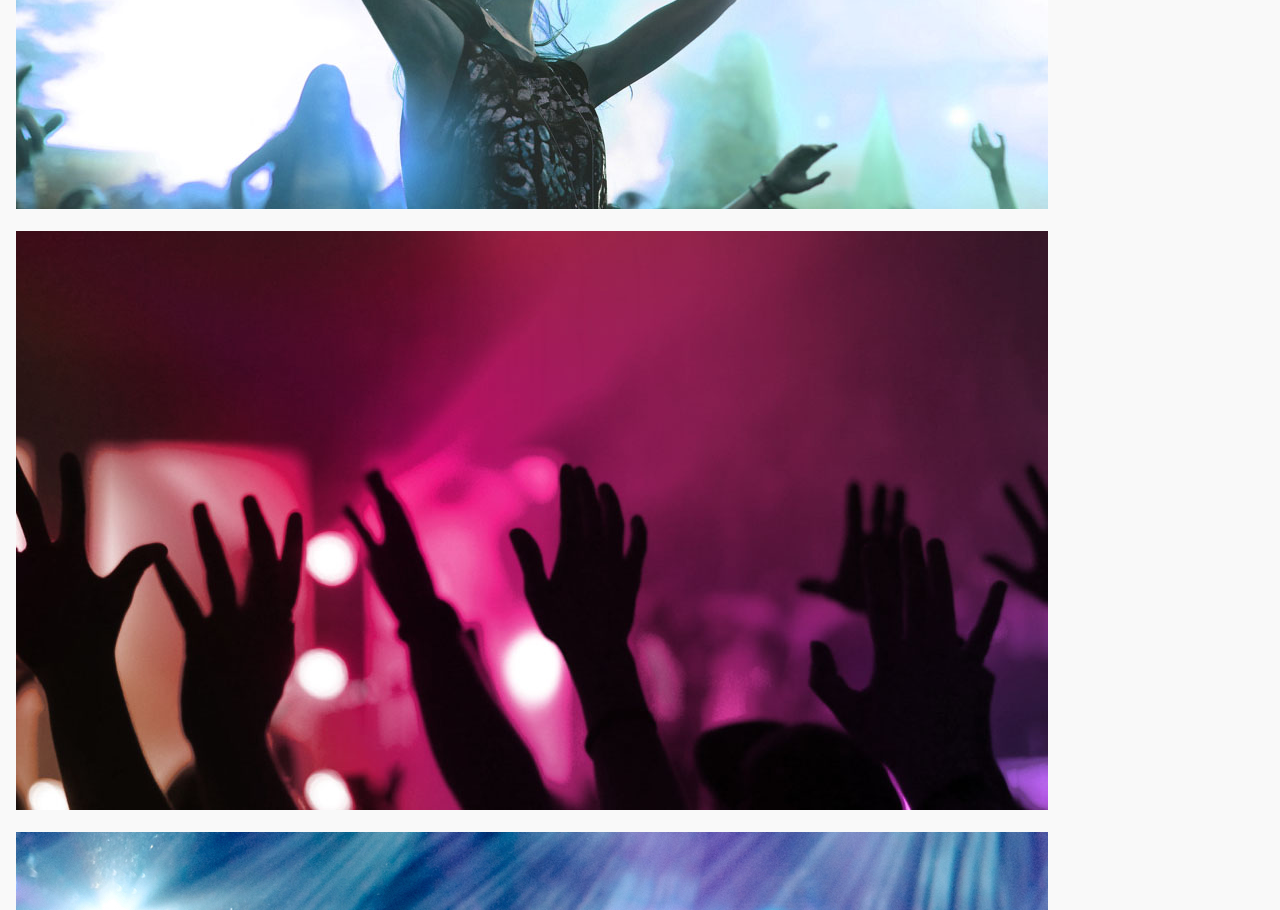
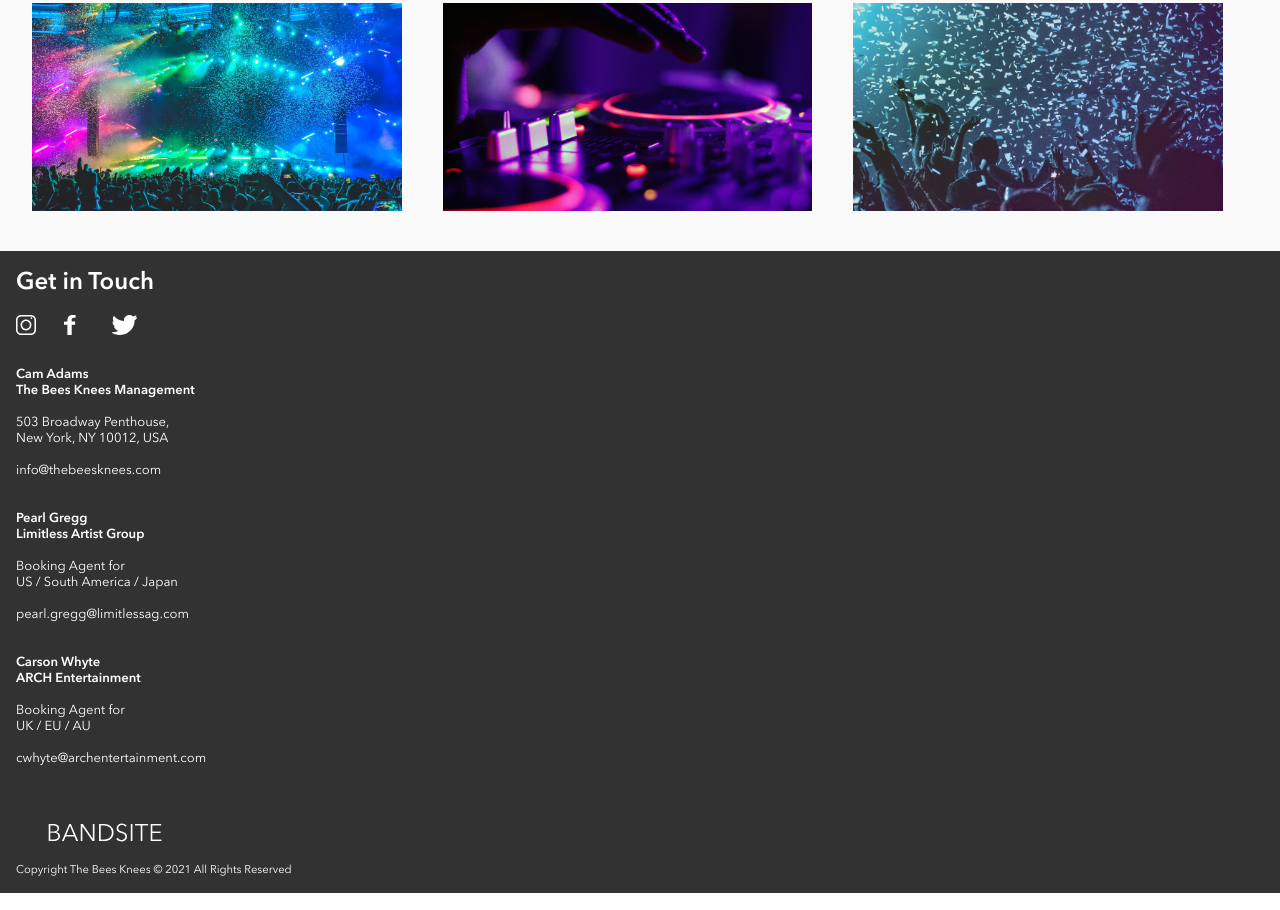
Before and after one commit to AndyLpk/bandsite, a plain HTML site: page index.html in a window 1280 px wide. Shown: the part 1890-2800 px from the top of the page. Drawn offline with Linux system fonts and the light colour scheme.

Commit message:
fix footer, done styling tablet header,body

```diff
--- a/index.html
+++ b/index.html
@@ -10,7 +10,7 @@
 <body>
     <header class="site-header">
         <div class="site-header__wrapper">
-            <a class="logo" href="#">bandsite</a>
+            <a class="logo" href="/index.html"><img class="logo__img" src="./assets/logos/Logo-bandsite.svg" alt="bandsite logo"></a>
             <nav class="primary-nav">
                 <ul class="primary-nav__list">
                     <li class="primary-nav__item primary-nav__item--current">
@@ -34,28 +34,33 @@
         <div class="intro__title">About the Musicians</div>
         <img class="intro__img" src="/assets/images/band.jpg" alt="band img">
         <div class="intro__sub">
-            <p class="intro__sub--description">"We push each other to be the best. Its's not uncommon for one of us to say 'this needs to be better, back to the drawing board'"</p>
-            <p class="intro__sub--description">- Bryan Teddy, lead vocalist of The Bees Knees</p>
+            <p class="intro__sub intro__sub--description">“We push each other to be the best. It’s not uncommon for one of us to say ‘this needs to be better, back to the drawing board’”</p>
+            <p class="intro__sub">- Bryan Teddy, lead vocalist of The Bees Knees</p>
         </div>
     </section>
 
     <section class="main">
         <h3 class="main__title">The Bees Knees</h3>
+        <div class="main__description--box">
             <p class="main__description">The Bees Knees is a pop rock band originating from San Francisco, California. The band consists of lead vocalist Bryan Teddy, guitarist Mack Tolkens, guitarist Andrew Green, bassist Kent Zulkee and drummer Freddie Fischer. The band achieved its first commercial success as an unsigned act, drawing attention from manager Cam Adams. Having worked with other popular acts (The Elephant In The Room, One Trick Pony, The Cat’s Meow), Adams was confident the band could succeed even further, pushing them to sign with Magenta Records.</p>
             <p class="main__description">From there, the band has soared, gaining international recognition and ranking in the top 10 on the Poster Charts. New fans immediately fell in love with the band’s original and organic attitude, solidifying their place as one of the hottest and fastest up and coming acts of this century. Fans affectionately refer to themselves as “The Hive” and are drawn to their candid and authentic performances on stage. Looking forward to touring in the future, The Bees Knees are currently recording their second studio album, looking to be released in late 2021.</p>
+        </div>
+
     </section>
 
     <section class="img">
         <h2 class="img__title">Photo Gallery</h2>
+         <div class="img__grid">
             <img class="img__list" src="/assets/images/Photo-gallery-1.jpg" alt="Photo-gallery-1">
             <img class="img__list" src="/assets/images/Photo-gallery-2.jpg" alt="Photo-gallery-2">
-        <img class="img__list" src="/assets/images/Photo-gallery-3.jpg" alt="Photo-gallery-3">
+            <img class="img__list " src="/assets/images/Photo-gallery-3.jpg" alt="Photo-gallery-3">
             <img class="img__list" src="/assets/images/Photo-gallery-4.jpg" alt="Photo-gallery-4">
             <img class="img__list" src="/assets/images/Photo-gallery-5.jpg" alt="Photo-gallery-5">
             <img class="img__list" src="/assets/images/Photo-gallery-6.jpg" alt="Photo-gallery-6">
             <img class="img__list" src="/assets/images/Photo-gallery-7.jpg" alt="Photo-gallery-7">
             <img class="img__list" src="/assets/images/Photo-gallery-8.jpg" alt="Photo-gallery-8">
             <img class="img__list" src="/assets/images/Photo-gallery-9.jpg" alt="Photo-gallery-9">
+         </div>
 
     </section>
 
@@ -63,41 +68,46 @@
         <div class="footer__intro">
             <div class="footer__intro--title">Get in Touch</div>
             <div class="footer__icons">
-                <img class="footer__icons--list" src="/assets/icons/Icon-instagram.svg" alt="Icon-instagram">
-                <img class="footer__icons--list" src="/assets/icons/Icon-facebook.svg" alt="Icon-facebook">
-                <img class="footer__icons--list" src="/assets/icons/Icon-twitter.svg" alt="Icon-twitter">
+                <a class="footer__icons" href="https://www.instagram.com/"><img class="footer__icons--list" src="/assets/icons/Icon-instagram.svg" alt="Icon-instagram"></a>
+                <a class="footer__icons" href="https://www.facebook.com/"><img class="footer__icons--list" src="/assets/icons/Icon-facebook.svg" alt="Icon-facebook"></a>
+                <a class="footer__icons" href="https://twitter.com/"><img class="footer__icons--list" src="/assets/icons/Icon-twitter.svg" alt="Icon-twitter"></a>
             </div>
         </div>
 
         <div class="footer__outro">
             <div class="footer__outro--list">
-                <p class="footer__outro--description footer__outro--subtitle">Cam Adams
-                    <br>The Bees Knees Management</p>
-                <p class="footer__outro--description">503 Broadway Penthouse,
-                    <br>New York, NY 10012, USA</p>
-                <p class="footer__outro--description">info@thebeesknees.com</p>
+                <p class="footer__outro--items footer__outro--bold">Cam Adams</p>
+                <p class="footer__outro--items footer__outro--bold">The Bees Knees Management</p>
+
+                <p class="footer__outro--items footer__outro--info">503 Broadway Penthouse,</p>
+                <p class="footer__outro--items">New York, NY 10012, USA</p>
+
+                <p class="footer__outro--items footer__outro--email">info@thebeesknees.com</p>
             </div>
 
             <div class="footer__outro--list">
-                <p class="footer__outro--description footer__outro--subtitle">Pearl Gregg
-                    <br>Limitless Artist Group</p>
-                <p class="footer__outro--description">Booking Agent for
-                    <br>US / South America / Japan</p>
-                <p class="footer__outro--description">pearl.gregg@limitlessag.com</p>
+                <p class="footer__outro--items footer__outro--bold">Pearl Gregg</p>
+                <p class="footer__outro--items footer__outro--bold">Limitless Artist Group</p>
+
+                <p class="footer__outro--items footer__outro--info">Booking Agent for </p>
+                <p class="footer__outro--items">US / South America / Japan</p>
+
+                <p class="footer__outro--items footer__outro--email">pearl.gregg@limitlessag.com</p>
             </div>
 
             <div class="footer__outro--list">
-                <p class="footer__outro--description footer__outro--subtitle">Carson Whyte
-                    <br>ARCH Entertainment</p>
-                <p class="footer__outro--description">Booking Agent for
-                    <br>UK / EU / AU</p>
-                <p class="footer__outro--description">cwhyte@archentertainment.com</p>
+                <p class="footer__outro--items footer__outro--bold">Carson Whyte</p>
+                <p class="footer__outro--items footer__outro--bold">ARCH Entertainment</p>
+
+                <p class="footer__outro--items footer__outro--info">Booking Agent for</p>
+                <p class="footer__outro--items">UK / EU / AU</p>
+
+                <p class="footer__outro--items footer__outro--email">cwhyte@archentertainment.com</p>
             </div>
         </div>
 
-        <!-- make title uppercase -->
-        <div class="footer__outro--title">bandsite</div>
-        <div class="footer__outro--description footer__outro--subdescription">Copyright The Bees Knees © 2021 All Rights Reserved</div>
+        <a class="logo footer__logo" href="/index.html"><img class="logo__img" src="./assets/logos/Logo-bandsite.svg" alt="bandsite logo"></a>
+        <div class="footer__description">Copyright The Bees Knees © 2021 All Rights Reserved</div>
 
     </footer>
 
--- a/styles/bio.scss
+++ b/styles/bio.scss
@@ -10,6 +10,7 @@ body {
 
     font-family: AvenirNext LT Pro;
     margin: 0;
+    padding: 0;
 }
 
 img {
@@ -29,19 +30,32 @@ img {
         align-items: center;
         justify-content: space-between;
         margin: 0 auto;
+
+        @include tablet {
+            flex-direction: row;
+            gap: 4rem;
+        }
     }
 }
 
 // logo
 
 .logo {
-    color: white;
-    padding: 1rem;
-    text-decoration: none;
-    text-transform: uppercase;
-    font-size: 1.5rem;
+    padding-top: 1rem;
     display: inline-block;
-    padding-bottom: 0;
+
+
+    &__img {
+        max-width: 7.5rem;
+        max-height: 1.25rem;
+    }
+
+
+    @include tablet {
+        padding: 0;
+        padding-left: 2rem;
+
+    }
 
 }
 
@@ -58,28 +72,43 @@ img {
         width: 100%;
         list-style: none;
         font-size: 0.875rem;
+
+        @include tablet {
+            gap: 2rem;
+        }
     }
 
     &__item {
         width: 50%;
         text-align: center;
 
+        @include tablet {
+            width: 5rem;
+            padding-bottom: 1rem;
+            padding-top: 1rem;
+
+        }
+
 
         &--current {
             border-bottom: .15rem solid white;
+
+            @include tablet {
+                width: fit-content;
+            }
         }
+    }
 
-    }
     &__link {
         color: silver;
-        padding: .5rem;
+        padding-top: .5rem;
+        padding-bottom: .5rem;
         text-decoration: none;
         display: inline-block;
 
         &--current {
             color: white;
             font-weight: 600;
-
         }
     }
 }
@@ -95,12 +124,17 @@ img {
     background-repeat: no-repeat;
     background-size: cover;
     background-position: center;
-    height: 12rem;
+    height: 25vh;
     display: flex;
     align-items: center;
     justify-content: flex-start ;
     padding-bottom: 2rem;
     width: 100%;
+    margin: 0 auto;
+
+    @include tablet {
+        height: 50vh;
+    }
 
 
 
@@ -111,6 +145,11 @@ img {
         font-weight: 600;
         padding-left: 1rem;
         margin-top: 5rem;
+
+        @include tablet {
+            font-size: 3.75rem;
+            padding-left: 2rem;
+        }
     }
 }
 
@@ -123,17 +162,35 @@ img {
     padding-left: 1rem;
     padding-bottom: 1rem;
 
+    @include tablet {
+        padding-left: 2rem;
+        padding-right: 2rem;
+    }
+
     &__title {
         font-size: 1.5rem;
         padding-top: 1.5rem;
         padding-bottom: 1rem;
+        color: #323232;
+
+        @include tablet {
+            font-size: 2.25rem;
+            padding-top: 3rem;
+            padding-bottom: 2.25rem;
+        }
 
     }
 
     &__img {
-        // need to fix the img
         width: 100%;
         height: 30vh;
+        margin: 0 auto;
+
+        @include tablet {
+            height: 40vh;
+            padding-left: 4rem;
+            padding-right: 4rem;
+        }
 
     }
 
@@ -141,6 +198,22 @@ img {
         font-size: 0.875rem ;
         font-weight: 600;
         line-height: 1.375rem;
+        color: #323232;
+
+        @include tablet {
+            padding-left: 2rem;
+            padding-right: 2rem;
+            font-size: 1rem;
+
+            &--description {
+                font-size: 1.40rem;
+                line-height: 2rem;
+
+            }
+        }
+
+
+
     }
 }
 
@@ -150,18 +223,45 @@ img {
     padding-left: 1rem;
     padding-right: 1rem;
 
+    @include tablet {
+        padding-left: 6rem;
+        padding-right: 6rem;
+    }
+
 
     &__title {
         margin-top: 0;
         font-size: 0.875rem;
         font-weight: 600;
+        color: #323232;
+
+        @include tablet {
+            font-size: 1.5rem;
+            margin-bottom: 0;
+        }
+    }
+
+    &__description--box {
+        @include tablet {
+            display: flex;
+            flex-direction: row;
+            justify-content: space-between;
+            width: 100%;
+            gap: 1.25rem;
+            padding-bottom: 1rem;
+        }
     }
 
     &__description {
         font-size: 0.8125rem;
         font-weight: 400;
+
+        @include tablet {
+            font-size: 0.875rem;
+            overflow: break-all;
+            line-height: 1.5rem;
+        }
     }
-
 }
 
 
@@ -172,16 +272,46 @@ img {
     padding: 1rem;
     background-color: rgba(192, 192, 192, 0.1);
 
+    @include tablet {
+        padding: 2rem;
+        padding-right: 1rem;
+        padding-bottom: 1rem;
+    }
+
+
 
     &__title {
         font-size: 1.5rem;
-        font-weight: 700;
+        font-weight: 600;
         margin: 0;
         padding-top: 1rem;
+        color: #323232;
+
+        @include tablet {
+            font-size: 2.25rem;
+            padding-bottom: 1rem;
+        }
+    }
+
+    &__grid {
+
+        @include tablet {
+            display: flex;
+            flex-wrap: wrap;
+        }
     }
 
     &__list {
-        padding-top: 1rem;
+        padding-top: 0.8rem;
+        margin: 0 auto;
+
+        @include tablet {
+           max-width: 30%;
+           max-height:50%;
+           padding: 0;
+           margin-left: 0;
+           margin-bottom: 1.5rem;
+        }
     }
 }
 
@@ -197,8 +327,10 @@ img {
         font-size: 1.5rem;
         font-weight: 400;
         line-height: 2rem;
+        font-weight: 600;
+
         &--title {
-            font-weight: 600;
+            padding-bottom: 1rem;
         }
 
     }
@@ -207,35 +339,48 @@ img {
         display: flex;
         justify-content: space-between;
         gap: 1rem;
-        width: 40%;
-        padding-top: 1rem;
+        width: 8rem;
+        height: 100%;
     }
 
     &__outro{
 
+        &--list {
+            padding-top: 2rem;
+        }
 
-        &--description {
+        &--items {
             font-size: 0.8125rem;
             font-weight: 400;
+            margin: 0;
+            padding: 0;
         }
 
-        &--subtitle {
-            font-size: 0.875rem;
+        &--bold {
             font-weight: 600;
+
+        }
+
+        &--info {
             padding-top: 1rem;
         }
 
-        &--title {
-            font-size: 1.5rem;
-            text-transform: uppercase;
-            padding-top: 2rem;
-        }
-        &--subdescription {
-            font-size: .675rem;
+        &--email {
             padding-top: 1rem;
         }
 
 
+
+
+    }
+
+    &__logo {
+        padding-top: 3.5rem;
+    }
+
+    &__description {
+        font-size: .7rem;
+        padding-top: 1rem;
     }
 
 
@@ -249,4 +394,6 @@ img {
 
 
 
+
+
 }
--- a/styles/partials/_mixins.scss
+++ b/styles/partials/_mixins.scss
@@ -1,4 +1,4 @@
-@use 'variables' as *;
+@use './variables' as *;
 
 @mixin tablet {
     @media screen and (min-width: $tablet-breakpoint) {
--- a/styles/partials/_variables.scss
+++ b/styles/partials/_variables.scss
@@ -2,4 +2,3 @@ $tablet-breakpoint: 768px;
 $desktop-breakpoint: 1280px;
 
 $bg-color: #323232;
-$bg2-color: #afafaf;
```
Also changed, not shown: styles/bio.css, 1 other file. Lines whose indentation alone changed are shown as unchanged.
